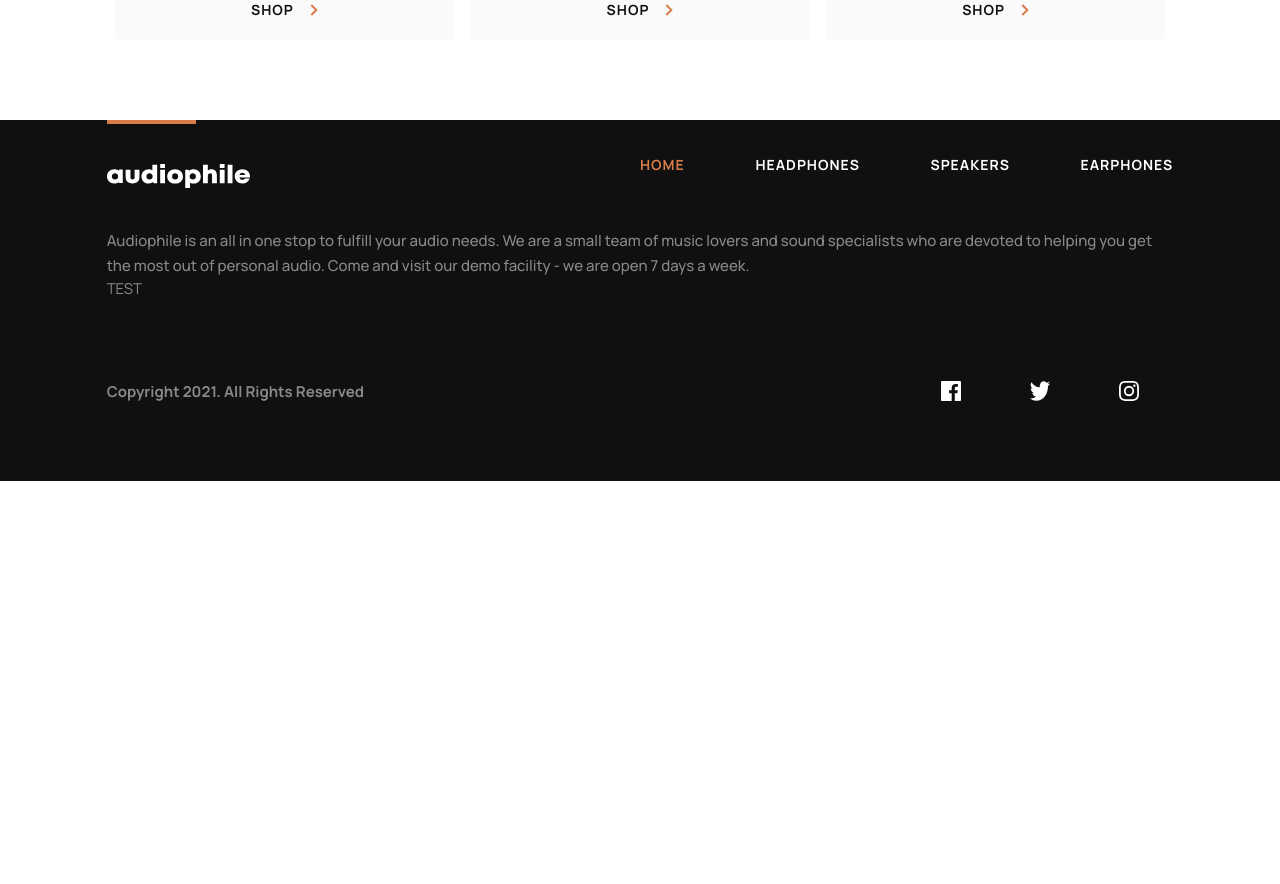
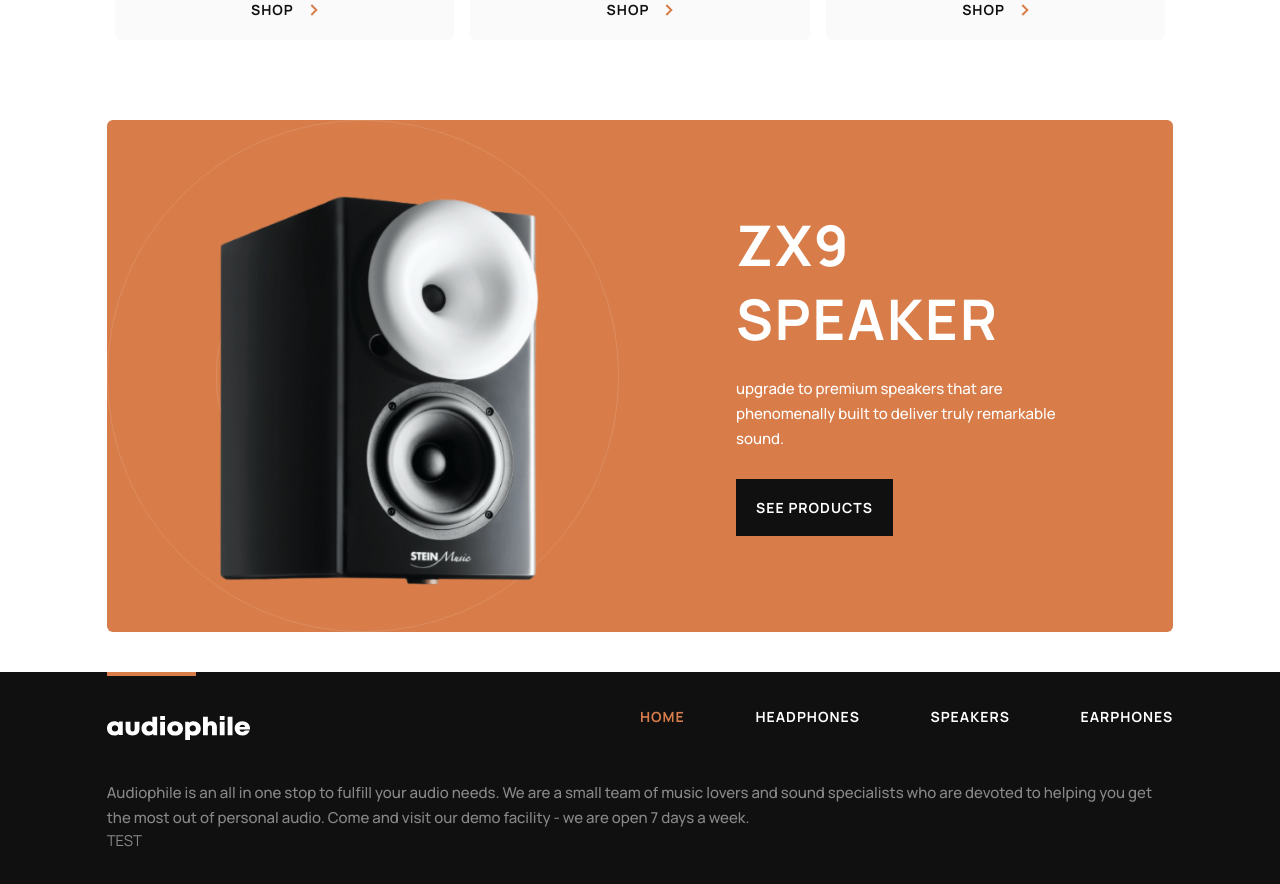
Before and after one commit to tonako13gm/Audiophile, a Next.js app: page / in a window 1280 px wide. Shown: the part 1080-1964 px from the top of the page. Before the commit the page ends 1561 px from the top, so only its background shows below. Built offline with nearby package versions, Linux system fonts and the light colour scheme.

Commit message:
compketed the FeaturedOne page

```diff
--- /dev/null
+++ b/src/app/components/featuredOne.tsx
@@ -0,0 +1,49 @@
+import Button from "./button";
+import Image from "next/image";
+import zx9Speaker from "../../../public/image/home/desktop/image-speaker-zx9.png"
+import Link from "next/link";
+
+export default function FeaturedOne () {
+  return (
+    <div className="pb-10">
+      <div className="w-10/12 bg-primaryDark justify-self-center justify-items-center py-14 rounded-md lg:py-24
+        bg-[url(../../public/image/home/desktop/pattern-circles.svg)]
+        bg-contain
+        bg-no-repeat
+        lg:overflow-hidden
+      ">
+        <div className="w-10/12 md:w-6/12 lg:w-full justify-items-center lg:flex">
+
+          <div className="lg:w-6/12">
+            <div className="mb-5 md:mb-14 lg:mb-0 lg:justify-items-center lg:relative">
+              <Image
+                src={zx9Speaker}
+                alt="ZX9 Speaker"
+                className="max-w-40 lg:max-w-80 lg:absolute lg:translate-x-28 lg:-translate-y-5"
+              />
+            </div>
+          </div>
+
+          <div className="lg:w-6/12 lg:px-24 lg:justify-items-start">
+            <div className="text-4xl md:text-h1 font-bold justify-items-center text-lightColor mb-5 md:mb-14 lg:justify-items-start lg:mb-7">
+              <h1 className="mb-4">ZX9</h1>
+              <h1>Speaker</h1>
+            </div>
+            <div className="text-lightColor text-body mb-5 md:mb-14 text-center lowercase lg:text-left lg:mb-7">
+              <p>
+                Upgrade to premium speakers that are phenomenally built to deliver truly remarkable sound.
+              </p>
+            </div>
+            <div className="justify-self-center lg:justify-self-start">
+              <Link href="/products/speakers/details/zx9-speaker">
+                <Button variant="dark">See Products</Button>
+              </Link>
+            </div>
+          </div>
+
+        </div>
+      </div>
+    </div>
+
+  )
+}
--- a/src/app/page.tsx
+++ b/src/app/page.tsx
@@ -1,6 +1,6 @@
 import Hero from "./components/hero"
 import Products from "./components/products";
-// import FeaturedOne from "./components/featuredOne";
+import FeaturedOne from "./components/featuredOne";
 // import FeaturedTwo from "./components/featuredTwo";
 // import FeaturedThree from "./components/featuredThree";
 import type { Metadata } from "next";
@@ -22,7 +22,7 @@ export default function Home() {
         <Products/>
       </section>
       <section>
-        {/* <FeaturedOne/> */}
+        <FeaturedOne/>
       </section>
       <section>
         {/* <FeaturedTwo/> */}
```
